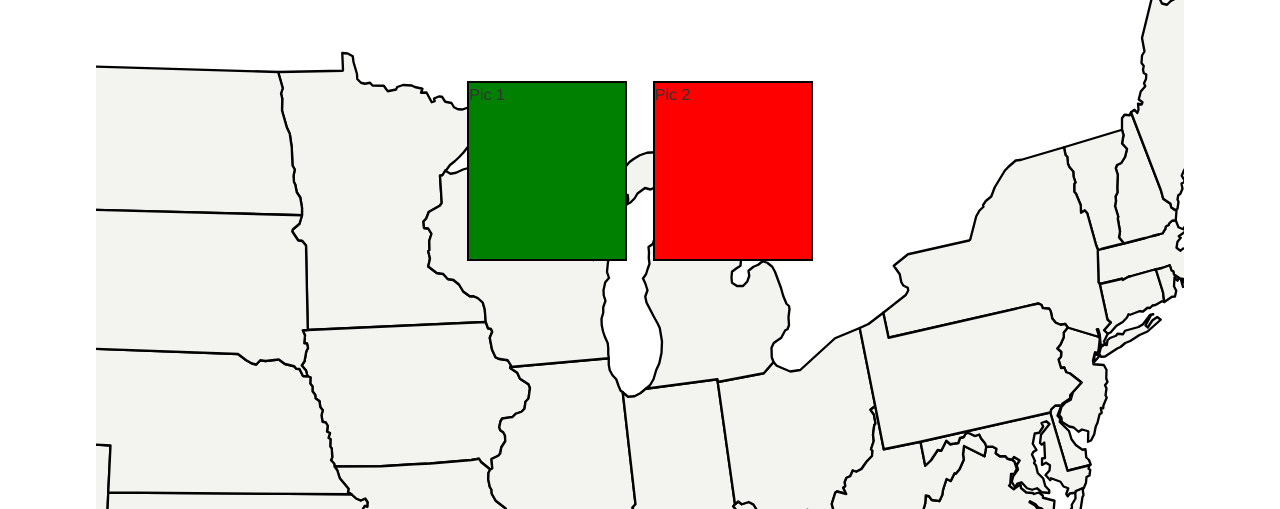
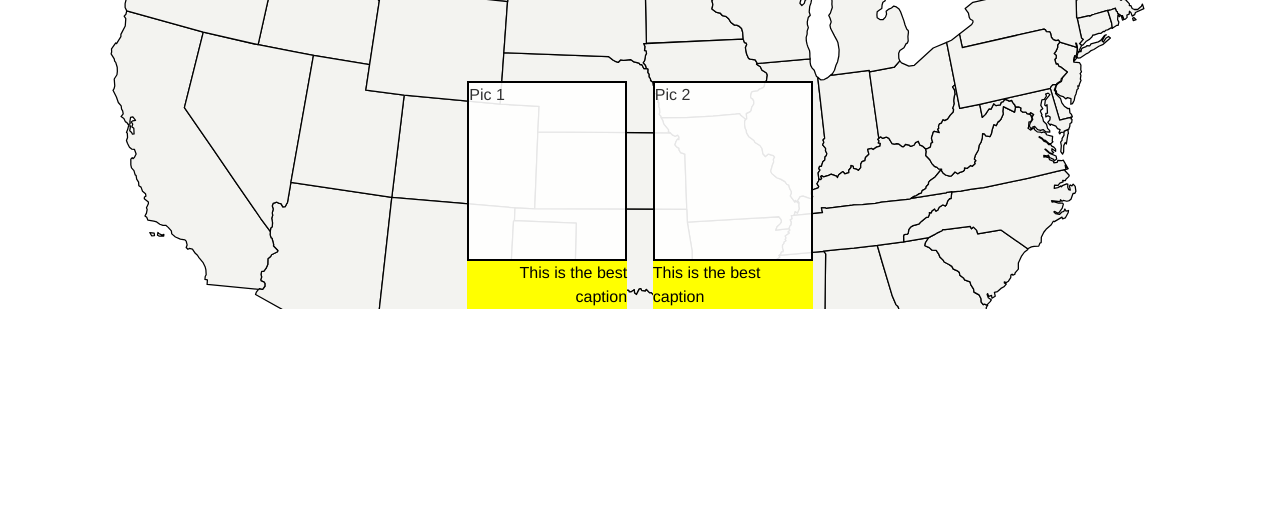
Before and after one commit to cew821/wedding, a plain HTML site: page scroll.html in a window 1280 px wide. Shown: the part 711-1220 px from the top of the page. After the commit the page ends 1028 px from the top, so only its background shows below. Drawn offline with nearby package versions, Linux system fonts and the light colour scheme.

Commit message:
map centered

```diff
--- a/assets/css/application.css
+++ b/assets/css/application.css
@@ -280,7 +280,7 @@ body {
   display: block;
   margin-right: 2.35765%;
   width: 100%;
-  height: 600px;
+  height: 500px;
   color: white; }
   #top:last-child {
     margin-right: 0; }
@@ -301,38 +301,36 @@ body {
   margin-right: 2.35765%;
   width: 100%;
   background: blue;
-  height: 1600px;
   background: url("../images/usa_map.svg");
-  background-position: -800px 0px;
+  background-position: 0 0%;
   background-repeat: no-repeat;
-  background-attachment: fixed;
-  background-size: 2000px; }
+  background-size: 100%; }
   #map:last-child {
     margin-right: 0; }
 
 .picture {
-  margin-top: 100px;
-  border: 2px solid black;
-  height: 180px; }
-
-.picture-left {
-  background: green;
-  float: left;
-  display: block;
-  margin-right: 2.35765%;
-  width: 14.70196%;
-  margin-left: 34.11922%; }
-  .picture-left:last-child {
-    margin-right: 0; }
-
-.picture-right {
-  background: red;
+  margin-top: 200px;
   float: left;
   display: block;
   margin-right: 2.35765%;
   width: 14.70196%; }
-  .picture-right:last-child {
+  .picture:last-child {
     margin-right: 0; }
+  .picture article {
+    border: 2px solid black;
+    height: 180px;
+    background: rgba(255, 255, 255, 0.9); }
+  .picture .caption {
+    color: black;
+    background: yellow; }
+
+.picture-left {
+  margin-left: 34.11922%; }
+  .picture-left .caption {
+    text-align: right; }
+
+.picture-right .caption {
+  text-align: left; }
 
 #bottom-vignette {
   background-color: rgba(0, 0, 0, 0);
--- a/assets/sass/application.css.scss
+++ b/assets/sass/application.css.scss
@@ -24,7 +24,7 @@ body {
   -o-background-size: cover;
   background-size: cover;
   @include span-columns(12);
-  height: 600px;
+  height: 500px;
   color: white;
 }
 
@@ -37,13 +37,13 @@ body {
 #map {
 	@include span-columns(12);
 	background: blue;
-	height: 1600px;
+	// height: 1600px;
 	background: url("../images/usa_map.svg");
-	background-position: -800px 0px;
+	background-position: 0 0%;
 	background-repeat: no-repeat;
 	// background-origin: content-box;
-	background-attachment: fixed;
-	background-size: 2000px;
+	// background-attachment: fixed;
+	background-size: 100%;
   // -webkit-background-size: cover;
   // -moz-background-size: cover;
   // -o-background-size: cover;
@@ -51,21 +51,31 @@ body {
 }
 
 .picture {
-	margin-top: 100px;
-	border: 2px solid black;
-	height: 180px;
+	margin-top: 200px;
+	@include span-columns(2 of 12);
+
+	article {
+		border: 2px solid black;
+		height: 180px;
+		background: rgba(255,255,255,0.9);
+	}
+	.caption {
+		color: black;
+		background: yellow;
+	}
 }
 
 .picture-left {
-	background: green;
-	@include span-columns(2 of 12);
 	@include shift(4 of 12);
+	.caption {
+		text-align: right;
+	}
 }
 
 .picture-right {
-	background: red;
-	@include span-columns(2 of 12);
-	// @include shift(4 of 12);
+	.caption {
+		text-align: left;
+	}
 }
 
 #bottom-vignette {
--- a/scroll.html
+++ b/scroll.html
@@ -19,13 +19,15 @@
 	</section>
 	<section id="map">
 		<div class="headline">
-			Our story begins in Massachussetts...
+			<span id="our-story">Our story</span> begins in Massachussetts...
 		</div>
 		<div class="picture picture-left" id="map-picture-1">
-			Pic 1
+			<article>Pic 1</article>
+			<div class="caption">This is the best caption</div>
 		</div>
 		<div class="picture picture-right" id="map-picture-2">
-			Pic 2
+			<article>Pic 2</article>
+			<div class="caption">This is the best caption</div>
 		</div>
 	</section>
 
```
